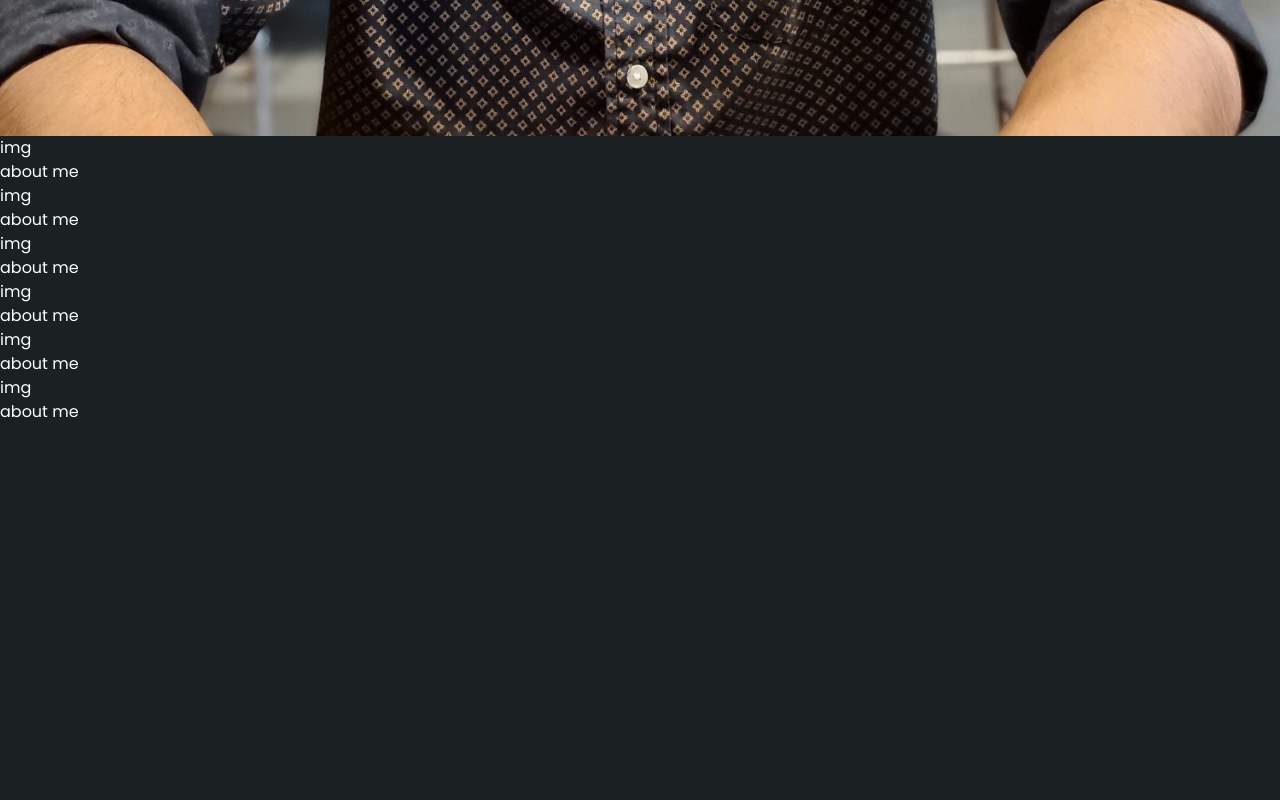
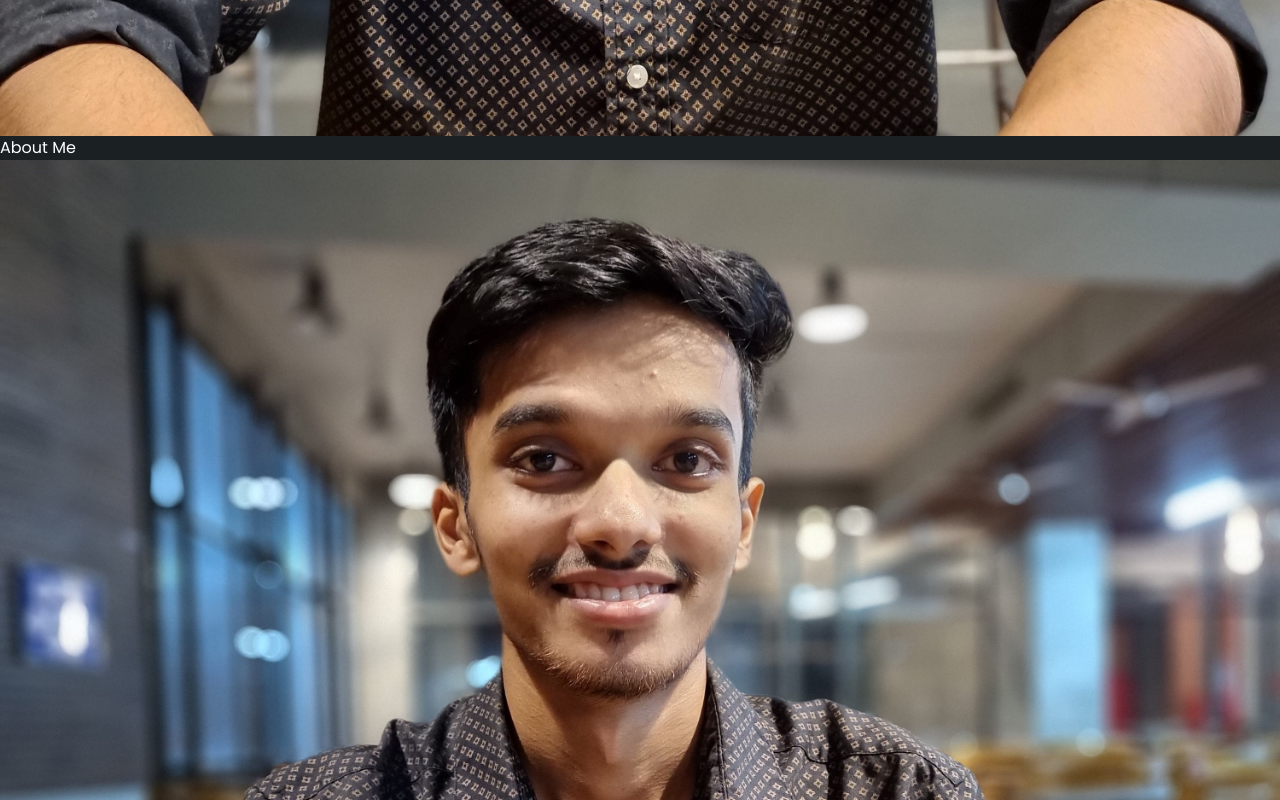
Before and after one commit to Saif-Tasnim/Portfolio_Site, a React (Vite) app: page / in a window 1280 px wide. Shown: the part 1780-2580 px from the top of the page. Before the commit the page ends 2204 px from the top, so only its background shows below. Built offline with nearby package versions, Linux system fonts and the light colour scheme.

Commit message:
about me part done

```diff
--- a/src/Components/PCCompo/About/About.jsx
+++ b/src/Components/PCCompo/About/About.jsx
@@ -1,18 +1,25 @@
 import React from 'react';
+import img from '../../../assets/Banner/saif_copy.jpg';
 
 const About = () => {
     return (
-        <div name='about' className='my-28 flex justify-center items-center gap-6 h-screen border-2'>
-            {/* left part */}
-            <div>
-                img
+        <section name='about' className='my-28 mt-96 pt-80 f h-screen'>
+
+            <h1 className='text-center mt-8 mb-12 text-xl font-bold'> About Me </h1>
+            <div className='flex justify-center items-center gap-20' >
+                {/* left part */}
+                <div className='hidden lg:block w-80 rounded-xl border-2'>
+                    <img src={img} className='w-full rounded-xl' alt="" />
+                </div>
+
+                {/* right part */}
+                <div className='w-[89%] mx-auto text-center  lg:w-1/3 lg:mx-0 border-black border-2 p-3 rounded-xl'>
+                    <p>
+                        Saif Tasnim Chowdhury is a dedicated Full Stack Developer. Specializing in system design and web development, I bring a passion for solving real-life problems through technology. Grounded in the philosophy of keeping my feet on the ground, I aspire to be a pioneering force in the IT field. My unique selling point lies in my unwavering dedication to crafting seamless and impactful solutions. Looking ahead, my goal is not just to develop systems but to continually evolve and lead innovations in the ever-dynamic realm of IT.
+                    </p>
+                </div>
             </div>
-
-            {/* right part */}
-            <div>
-                about me
-            </div>
-        </div>
+        </section>
     );
 };
 
```
Also changed, not shown: src/assets/Banner/about_pic.jpg (added).
